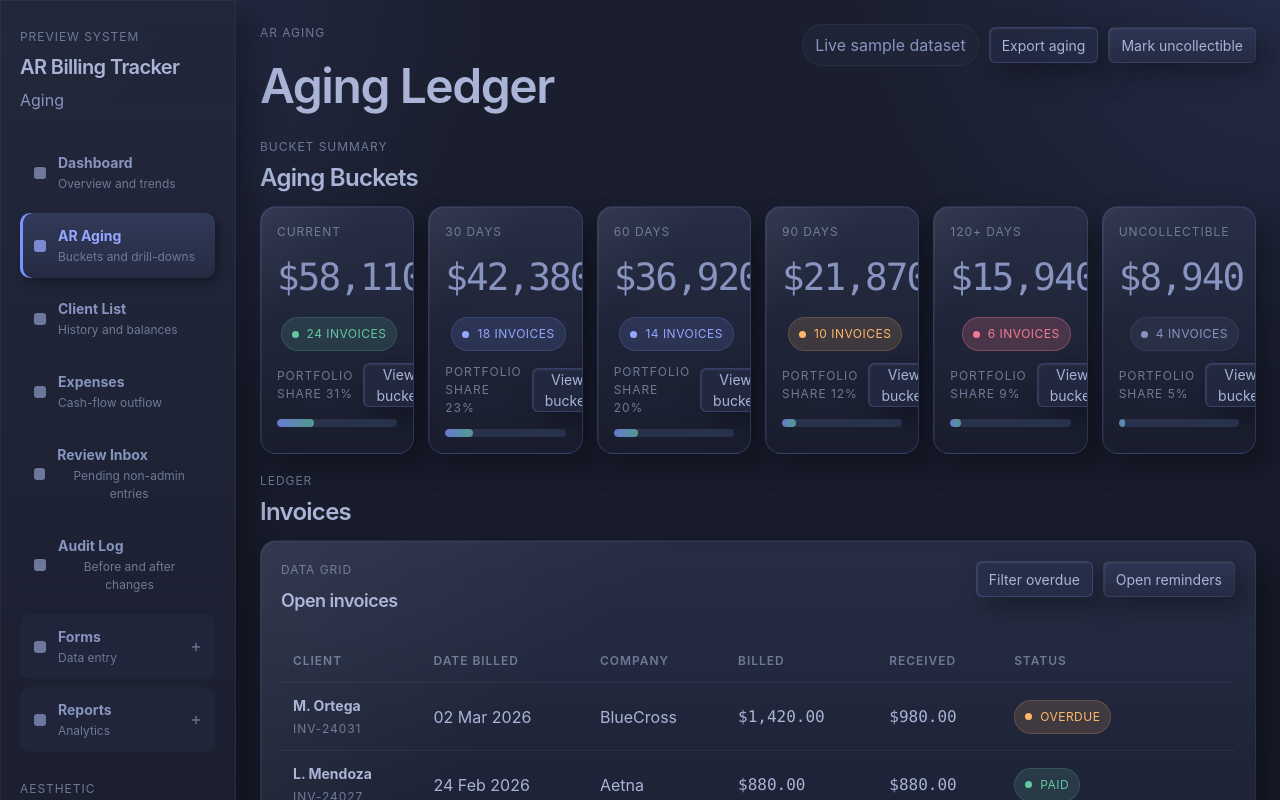
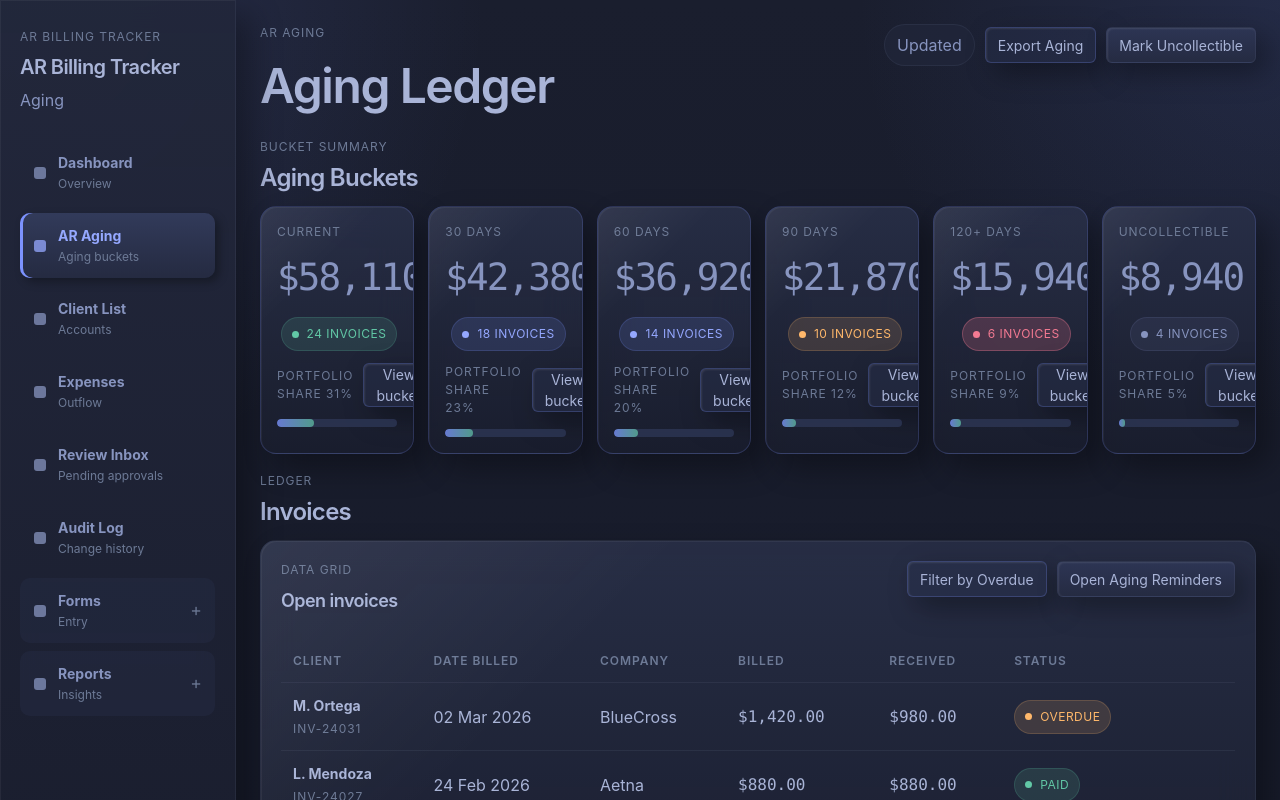
Before and after one commit to mmunro3318/ar-billing-tracker, a React (Vite) app in the folder client/: page /aging in a window 1280 px wide. Shown: the top 800 px of the page. Built offline with nearby package versions, Linux system fonts and the light colour scheme.

Commit message:
more UI copy tightening and naming convention enforcement

```diff
--- a/client/src/components/shell/AppShell.jsx
+++ b/client/src/components/shell/AppShell.jsx
@@ -95,15 +95,11 @@ function AppShell({ brand, navItems, activeKey, onNavSelect, topBar, rightPanel,
       <div className="app-shell">
         <aside className="app-sidebar">
           <div className="brand-lockup">
-            <span className="brand-kicker">Preview System</span>
+            <span className="brand-kicker">AR Billing Tracker</span>
             <h1 className="brand-title">{brand.title}</h1>
             <span className="page-copy">{brand.copy}</span>
           </div>
           <LeftSidebarNav activeKey={activeKey} items={navItems} onSelect={onNavSelect} />
-          <div className="sidebar-footnote">
-            <span className="eyebrow">Aesthetic</span>
-            <p>Neumorphic-dark panels, low-contrast palette, glass overlays, and measured accent blue states.</p>
-          </div>
         </aside>
         <main className="app-main">
           {topBar}
--- a/client/src/pages/data/pageCopy.json
+++ b/client/src/pages/data/pageCopy.json
@@ -10,8 +10,8 @@
       "description": "",
       "badge": "Updated 15 Mar 2026",
       "actions": [
-        { "label": "Review pending (17)", "path": "/review", "variant": "secondary", "size": "sm" },
-        { "label": "Inspect AR aging", "path": "/aging", "leadingDot": true, "size": "sm" }
+        { "label": "Open Review (17)", "path": "/review", "variant": "secondary", "size": "sm" },
+        { "label": "Open Aging", "path": "/aging", "leadingDot": true, "size": "sm" }
       ]
     },
     "hero": {
@@ -25,7 +25,7 @@
       ]
     },
     "heroMetrics": {
-      "title": "Hero metrics",
+      "title": "Hero Metrics",
       "eyebrow": "At a glance"
     },
     "metricsSection": {
@@ -42,7 +42,7 @@
       "subtitle": "",
       "summaryTitle": "Today at a glance",
       "summaryEyebrow": "Ops summary",
-      "timelineTitle": "Recent updates",
+      "timelineTitle": "Recent Updates",
       "timelineDescription": "",
       "summaryItems": [
         { "label": "Open receivables", "value": "$184,220" },
@@ -53,7 +53,7 @@
     },
     "nextActions": {
       "title": "Next Actions",
-      "eyebrow": "Next actions",
+      "eyebrow": "Next Actions",
       "items": [
         { "label": "Aging review", "value": "4 invoices crossed 120+ days" },
         { "label": "Approval load", "value": "17 items waiting in review inbox" },
@@ -67,10 +67,10 @@
       "eyebrow": "AR Aging",
       "title": "Aging Ledger",
       "description": "",
-      "badge": "Live sample dataset",
+      "badge": "Updated",
       "actions": [
-        { "label": "Export aging", "variant": "ghost", "size": "sm" },
-        { "label": "Mark uncollectible", "variant": "secondary", "size": "sm" }
+        { "label": "Export Aging", "variant": "ghost", "size": "sm" },
+        { "label": "Mark Uncollectible", "variant": "secondary", "size": "sm" }
       ]
     },
     "sections": {
@@ -86,8 +86,8 @@
         "tableTitle": "Open invoices",
         "tableDescription": "",
         "tableActions": [
-          { "label": "Filter overdue", "variant": "ghost", "size": "sm" },
-          { "label": "Open reminders", "variant": "secondary", "size": "sm" }
+          { "label": "Filter by Overdue", "variant": "ghost", "size": "sm" },
+          { "label": "Open Aging Reminders", "variant": "secondary", "size": "sm" }
         ]
       }
     },
@@ -112,14 +112,14 @@
       "eyebrow": "Client List",
       "title": "Client Ledger",
       "description": "",
-      "badge": "Live client sample",
+      "badge": "Updated",
       "actions": [
-        { "label": "Export list", "variant": "secondary", "size": "sm" },
-        { "label": "Filter at-risk", "variant": "ghost", "size": "sm" }
+        { "label": "Export List", "variant": "secondary", "size": "sm" },
+        { "label": "Filter by At-Risk", "variant": "ghost", "size": "sm" }
       ]
     },
     "metricsSection": {
-      "title": "Client health snapshot",
+      "title": "Client Health Snapshot",
       "eyebrow": "Overview",
       "description": ""
     },
@@ -131,15 +131,15 @@
         "tableTitle": "Client ledger",
         "tableDescription": "",
         "tableActions": [
-          { "label": "Refresh data", "variant": "ghost", "size": "sm" },
-          { "label": "Open reminders", "variant": "secondary", "size": "sm" }
+          { "label": "Refresh Data", "variant": "ghost", "size": "sm" },
+          { "label": "Open Client Reminders", "variant": "secondary", "size": "sm" }
         ]
       },
       "paymentHistory": {
         "eyebrow": "Activity",
         "title": "Activity",
         "description": "",
-        "timelineTitle": "Payment timeline",
+        "timelineTitle": "Payment Timeline",
         "timelineDescription": ""
       }
     },
@@ -148,7 +148,7 @@
       "subtitle": "Account status",
       "summaryTitle": "Selected client",
       "summaryEyebrow": "Account summary",
-      "timelineTitle": "Client activity",
+      "timelineTitle": "Client Activity",
       "timelineDescription": ""
     }
   },
@@ -158,7 +158,7 @@
       "eyebrow": "Review Inbox",
       "title": "Review Queue",
       "description": "",
-      "badge": "Queue active",
+      "badge": "Active",
       "actions": {
         "export": "Export queue",
         "refresh": "Refresh queue"
@@ -194,7 +194,7 @@
       "eyebrow": "Audit Log",
       "title": "Change Log",
       "description": "",
-      "badge": "Audit sample feed",
+      "badge": "Updated",
       "actions": {
         "filter": "Filter events",
         "export": "Export log"
@@ -219,7 +219,7 @@
     "detailPanel": {
       "title": "Event",
       "subtitle": "",
-      "summaryTitle": "Event summary",
+      "summaryTitle": "Event Summary",
       "summaryEyebrow": "Audit entry",
       "changesTitle": "Field changes"
     }
@@ -230,10 +230,10 @@
       "eyebrow": "Expenses",
       "title": "Expense Ledger",
       "description": "",
-      "badge": "Live expense sample",
+      "badge": "Updated",
       "actions": [
-        { "label": "Export expenses", "variant": "ghost", "size": "sm" },
-        { "label": "Flag for review", "variant": "secondary", "size": "sm" }
+        { "label": "Export Expenses", "variant": "ghost", "size": "sm" },
+        { "label": "Flag for Review", "variant": "secondary", "size": "sm" }
       ]
     },
     "sections": {
@@ -249,8 +249,8 @@
         "tableTitle": "Recent expenses",
         "tableDescription": "",
         "tableActions": [
-          { "label": "Filter pending", "variant": "ghost", "size": "sm" },
-          { "label": "Approve selected", "variant": "secondary", "size": "sm" }
+          { "label": "Filter by Pending", "variant": "ghost", "size": "sm" },
+          { "label": "Approve Selected", "variant": "secondary", "size": "sm" }
         ]
       }
     },
--- a/client/src/routes/appRoutes.json
+++ b/client/src/routes/appRoutes.json
@@ -1,30 +1,30 @@
 {
   "defaultPath": "/dashboard",
   "navItems": [
-    { "key": "dashboard", "path": "/dashboard", "label": "Dashboard", "meta": "Overview and trends" },
-    { "key": "aging", "path": "/aging", "label": "AR Aging", "meta": "Buckets and drill-downs" },
-    { "key": "clients", "path": "/clients", "label": "Client List", "meta": "History and balances" },
-    { "key": "expenses", "path": "/expenses", "label": "Expenses", "meta": "Cash-flow outflow" },
-    { "key": "review", "path": "/review", "label": "Review Inbox", "meta": "Pending non-admin entries" },
-    { "key": "audit", "path": "/audit", "label": "Audit Log", "meta": "Before and after changes" },
+    { "key": "dashboard", "path": "/dashboard", "label": "Dashboard", "meta": "Overview" },
+    { "key": "aging", "path": "/aging", "label": "AR Aging", "meta": "Aging buckets" },
+    { "key": "clients", "path": "/clients", "label": "Client List", "meta": "Accounts" },
+    { "key": "expenses", "path": "/expenses", "label": "Expenses", "meta": "Outflow" },
+    { "key": "review", "path": "/review", "label": "Review Inbox", "meta": "Pending approvals" },
+    { "key": "audit", "path": "/audit", "label": "Audit Log", "meta": "Change history" },
     {
       "key": "forms",
       "path": null,
       "label": "Forms",
-      "meta": "Data entry",
+      "meta": "Entry",
       "children": [
-        { "key": "forms-new-client", "path": "/forms/new-client", "label": "New Client", "meta": "Create account record" },
-        { "key": "forms-invoices", "path": "/forms/invoices", "label": "Invoice Form", "meta": "Add or update invoice" }
+        { "key": "forms-new-client", "path": "/forms/new-client", "label": "New Client", "meta": "Client" },
+        { "key": "forms-invoices", "path": "/forms/invoices", "label": "Invoice Form", "meta": "Invoice" }
       ]
     },
     {
       "key": "reports",
       "path": null,
       "label": "Reports",
-      "meta": "Analytics",
+      "meta": "Insights",
       "children": [
-        { "key": "reports-aging-summary", "path": "/reports/aging-summary", "label": "Aging Summary", "meta": "Bucket performance" },
-        { "key": "reports-cash-flow", "path": "/reports/cash-flow", "label": "Cash Flow", "meta": "Inflow and outflow" }
+        { "key": "reports-aging-summary", "path": "/reports/aging-summary", "label": "Aging Summary", "meta": "Aging" },
+        { "key": "reports-cash-flow", "path": "/reports/cash-flow", "label": "Cash Flow", "meta": "Cash" }
       ]
     }
   ]
```
